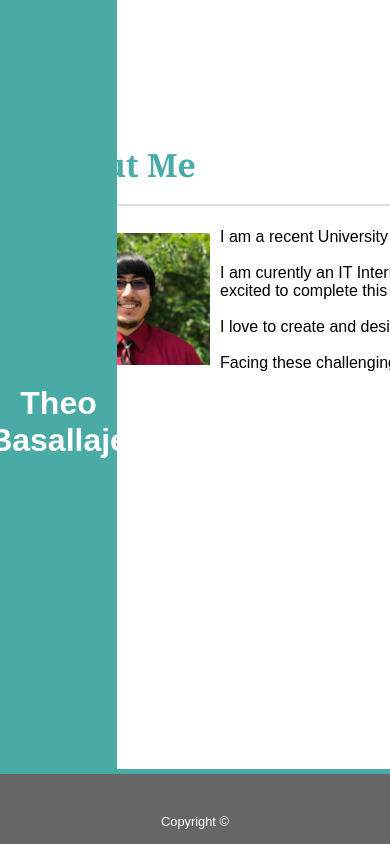
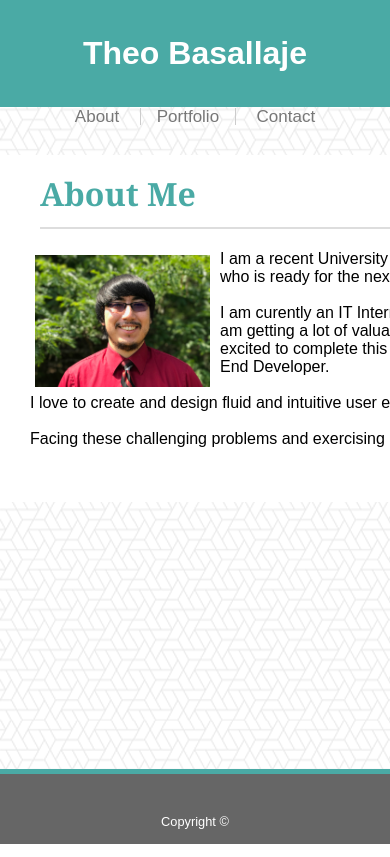
Before and after one commit to Theobasallaje/media_queries_portfolio, a plain HTML site: page index.html in a window 390 px wide. Shown: the top 857 px of the page. Drawn offline with Linux system fonts and the light colour scheme.

Commit message:
fixed navbar

```diff
--- a/assets/css/style.css
+++ b/assets/css/style.css
@@ -157,6 +157,9 @@ form {
 
 @media only screen and (max-width: 640px) {
 
+  body {
+        background-image: url(../images/what-the-hex/what-the-hex/what-the-hex.png);
+  }
   #contact {
     width: 611px;
     padding-left: 14px;
@@ -166,21 +169,28 @@ form {
     position: relative;
   }
 
-  #nav, #name{
-    position: absolute;
-    bottom: 0px;
+  #topNav {
+    width: 100vw;
+    height: 15vh;
+    display: flex;
+    flex-direction: column;
+    justify-content: space-between;
+    align-items: center;
   }
 
-}
+  #name {
+    width: 100vw;
+    height: 20vh;
+  }
 
-@media only screen and (max-width: 640px) {
-  body {
-      background-image: url(..\images\what-the-hex\what-the-hex\what-the-hex.png);
+  #portfolio, #about {
+    margin-top: 80px;
+    width: 575px;
   }
 
   #contact {
-    width: 611px;
-    padding-left: 14px;
+    margin-top: 60px;
+    width:590;
   }
 }
 
--- a/index.html
+++ b/index.html
@@ -1,8 +1,7 @@
 <!DOCTYPE html>
     <head>
         <meta charset="UTF-8">
-        <!-- changes background but messes with navbar -->
-        <!-- <meta name="viewport" content="width=device-width, initial-scale=1.0"> -->
+        <meta name="viewport" content="width=device-width, initial-scale=1.0">
         <title>Theo Basallaje</title>
         <link rel="stylesheet" href="./assets/css/style.css">
     </head>
```
